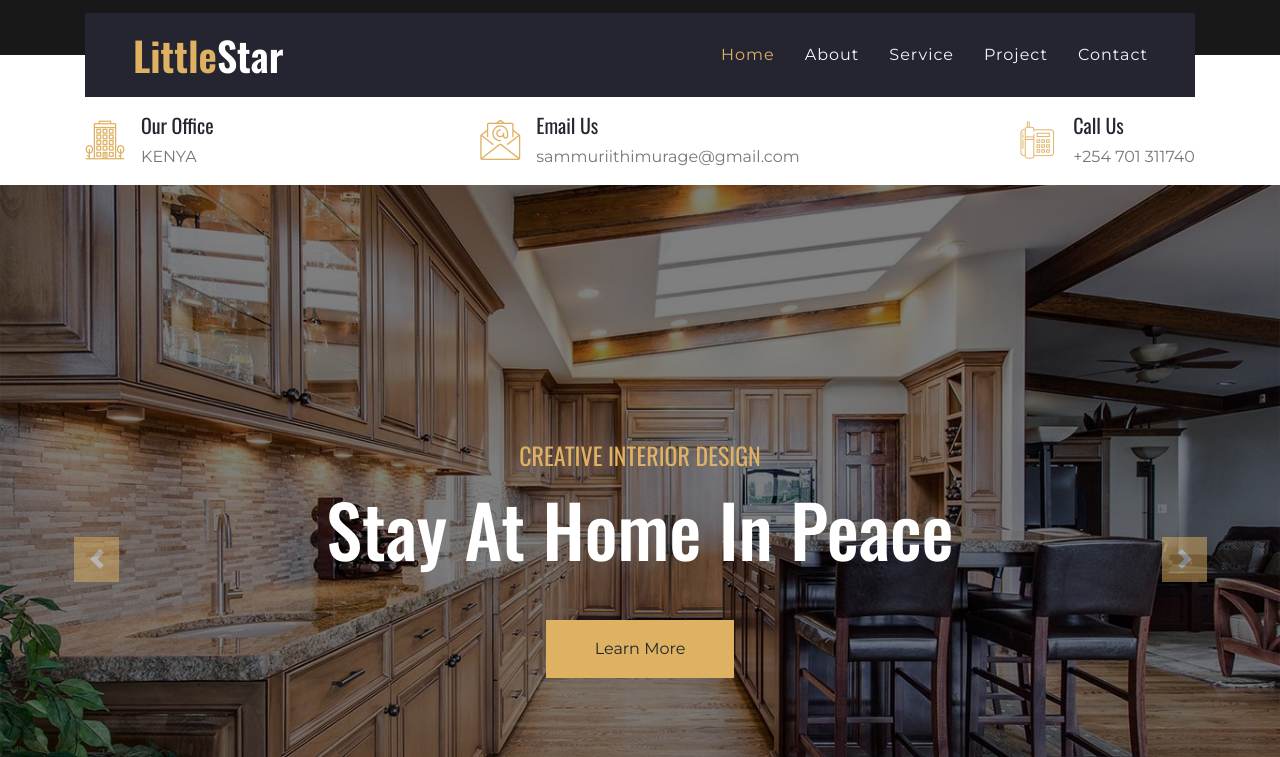
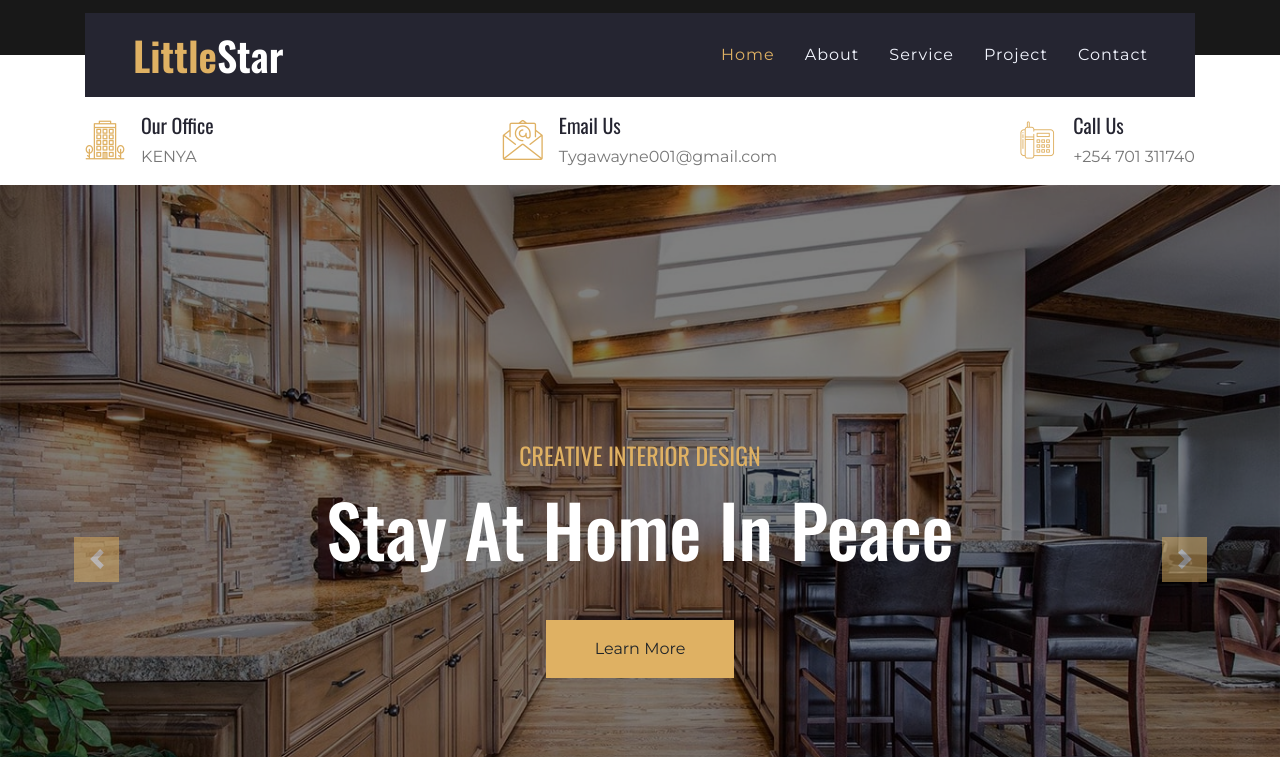
Before and after one commit to samuelmuragemuriithi/LittleStarWebsite, a plain HTML site: page index.html in a window 1280 px wide. Shown: the part 43-800 px from the top of the page. Drawn offline with nearby package versions, Linux system fonts and the light colour scheme.

Commit message:
Updated on 24th March

```diff
--- a/index.html
+++ b/index.html
@@ -117,7 +117,7 @@
                         <h1 class="flaticon-email font-weight-normal text-primary m-0 mr-3"></h1>
                         <div class="d-flex flex-column">
                             <h5>Email Us</h5>
-                            <p class="m-0">sammuriithimurage@gmail.com</p>
+                            <p class="m-0">Tygawayne001@gmail.com</p>
                         </div>
                     </div>
                 </div>
```
